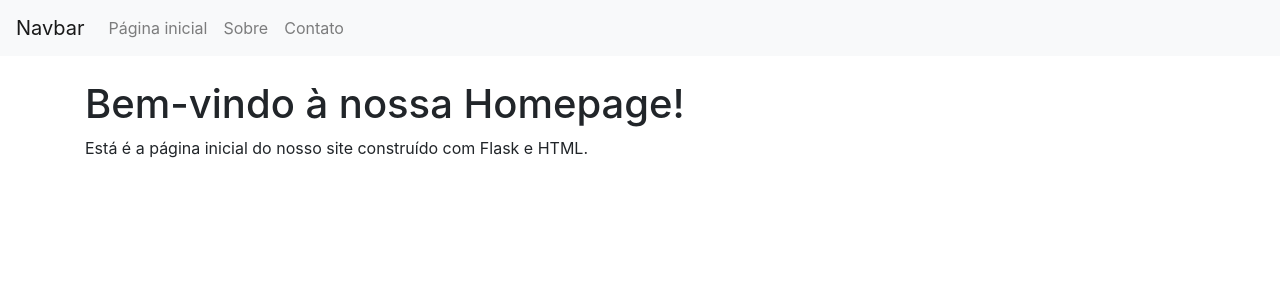
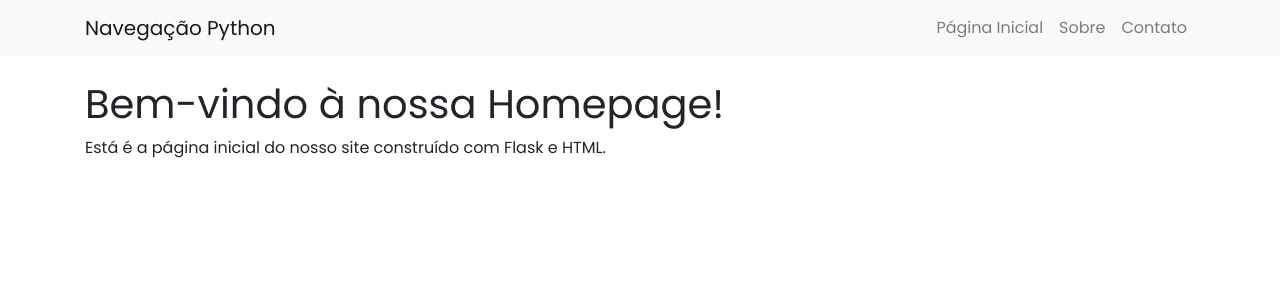
Before and after one commit to adrianoasbarbosa/Navegacao-Python-flask, a Flask app: page / in a window 1280 px wide. Shown: the top 300 px of the page. Run offline with Flask 3, Linux system fonts and the light colour scheme; some libraries are stand-ins or nearby versions.

Commit message:
Melhorando a NavBar e colocando fonte poppins, colocando rotas sobre e contato

```diff
--- a/app.py
+++ b/app.py
@@ -7,3 +7,18 @@ app = Flask(__name__)
 @app.route('/')
 def index():
     return render_template('index.html')
+
+#Rota para a página sobre (Sobre)
+
+@app.route('/sobre')
+def sobre():
+    return render_template('sobre.html')
+
+#Rota para a página contato (Contato)
+
+@app.route('/contato')
+def contato():
+    return render_template('contato.html')
+
+if __name__ == '__main__':
+    app.run(debug=True)
--- a/templates/base.html
+++ b/templates/base.html
@@ -7,21 +7,36 @@
     <title>{% block title %}Navegação exemplo - Flask{% endblock %}</title>
     <link rel="stylesheet" href="https://stackpath.bootstrapcdn.com/bootstrap/4.1.3/css/bootstrap.min.css"
         integrity="sha384-MCw98/SFnGE8fJT3GXwEOngsV7Zt27NXFoaoApmYm81iuXoPkFOJwJ8ERdknLPMO" crossorigin="anonymous">
+    <link href="https://fonts.googleapis.com/css2?family=Poppins:wght@400;600&display=swap" rel="stylesheet">
+    <style>
+        body,
+        .navbar-brand,
+        .nav-link {
+            font-family: 'Poppins', sans-serif;
+        }
+    </style>
 </head>
 
 <body>
     <nav class="navbar navbar-expand-lg navbar-light bg-light">
-        <a class="navbar-brand" href="{{ url_for('index')}}">Navbar</a>
-        <button class="navbar-toggler" type="button" data-toggle="collapse" data-target="#navbarNavAltMarkup"
-            aria-controls="navbarNavAltMarkup" aria-expanded="false" aria-label="Alterna navegação">
-            <span class="navbar-toggler-icon"></span>
-        </button>
-        <div class="collapse navbar-collapse" id="navbarNavAltMarkup">
-            <div class="navbar-nav">
-                <a class="nav-item nav-link" href="{{ url_for('index')}}">Página inicial <span class="sr-only">(Página
-                        atual)</span></a>
-                <a class="nav-item nav-link" href="{{ url_for('sobre')}}">Sobre</a>
-                <a class="nav-item nav-link" href="{{ url_for('contato')}}">Contato</a>
+        <div class="container">
+            <a class="navbar-brand" href="{{ url_for('index') }}">Navegação Python</a>
+            <button class="navbar-toggler" type="button" data-toggle="collapse" data-target="#navbarNav"
+                aria-controls="navbarNav" aria-expanded="false" aria-label="Alternar navegação">
+                <span class="navbar-toggler-icon"></span>
+            </button>
+            <div class="collapse navbar-collapse" id="navbarNav">
+                <ul class="navbar-nav ml-auto">
+                    <li class="nav-item">
+                        <a class="nav-link" href="{{ url_for('index') }}">Página Inicial</a>
+                    </li>
+                    <li class="nav-item">
+                        <a class="nav-link" href="{{ url_for('sobre') }}">Sobre</a>
+                    </li>
+                    <li class="nav-item">
+                        <a class="nav-link" href="{{ url_for('contato') }}">Contato</a>
+                    </li>
+                </ul>
             </div>
         </div>
     </nav>
```
